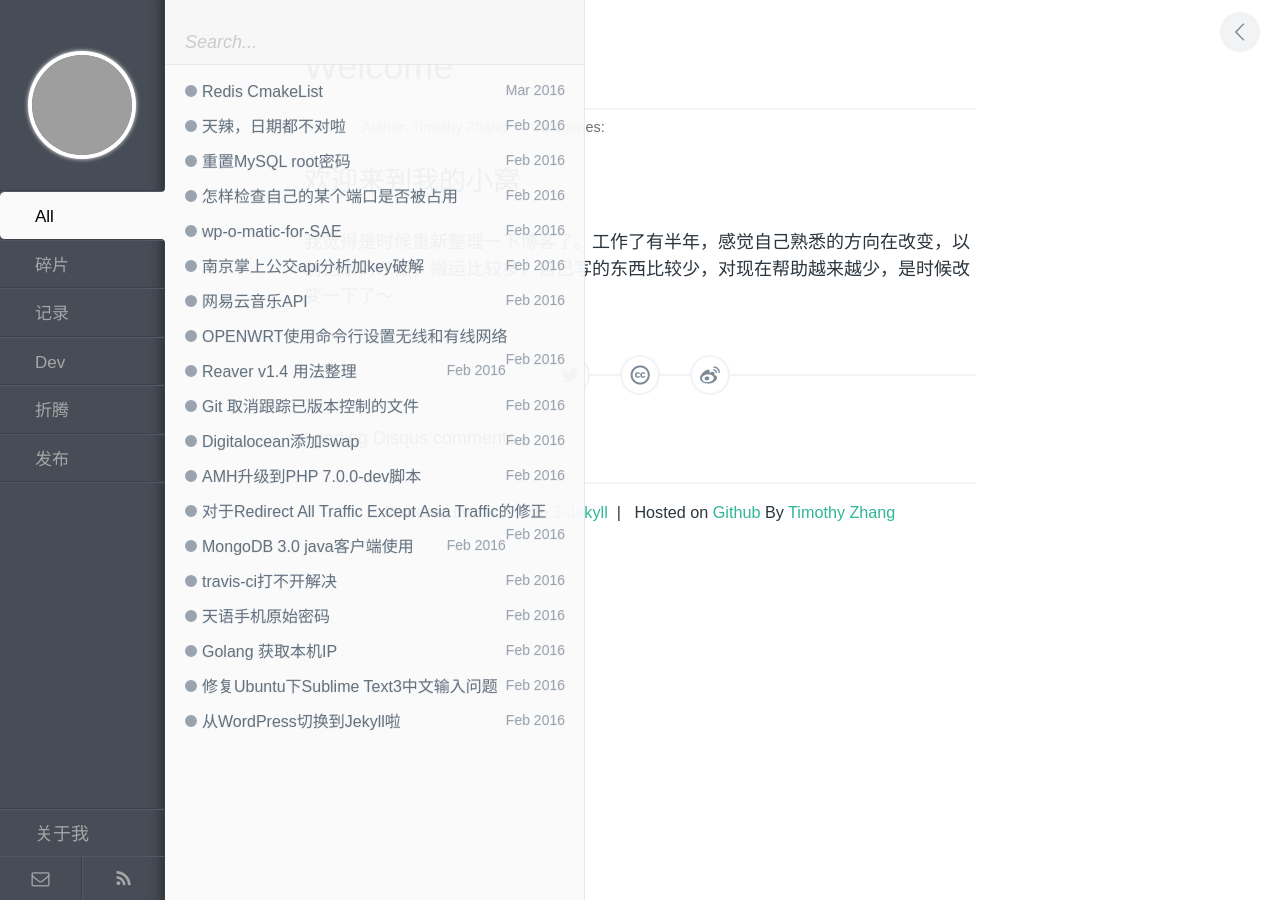
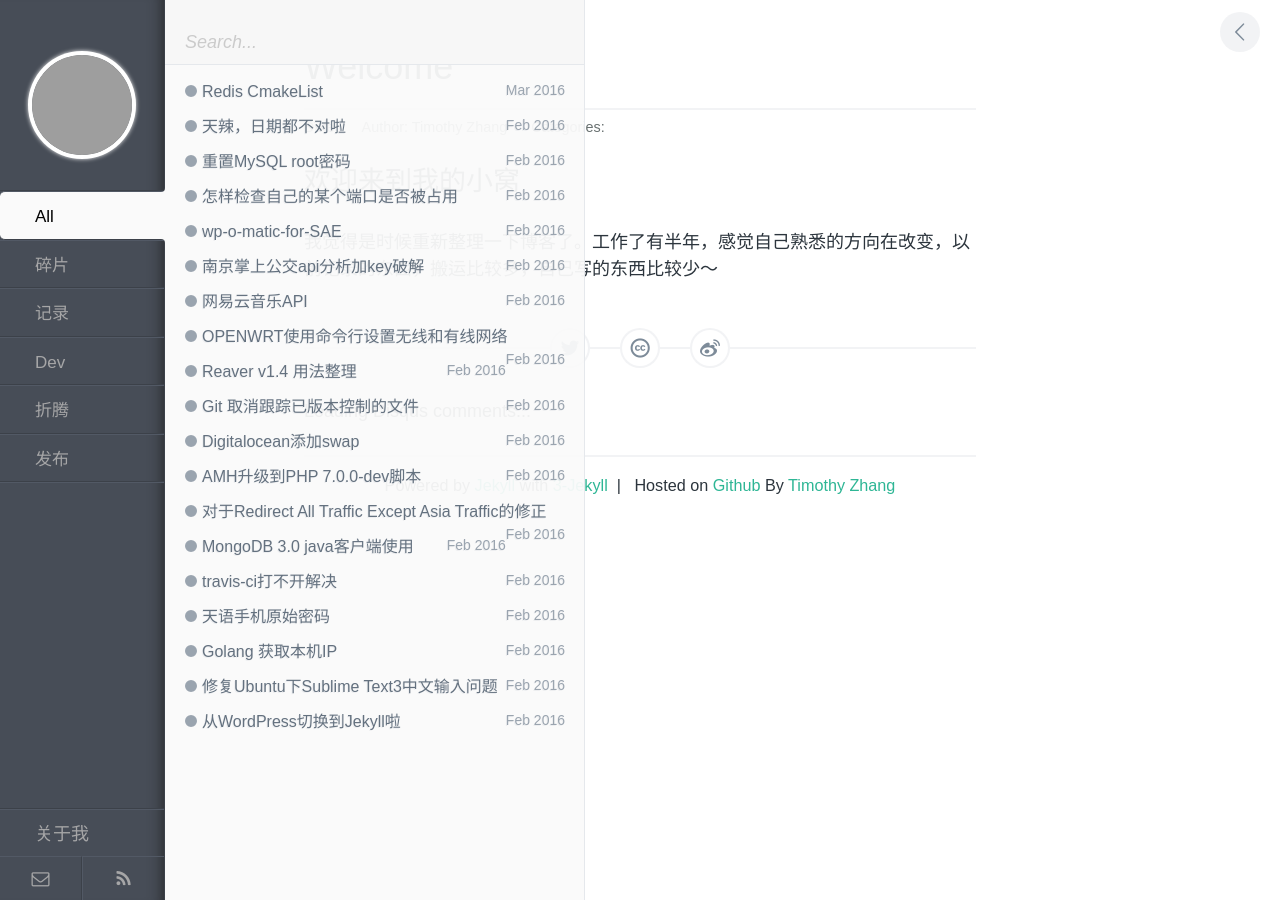
Before and after one commit to TimothyZhang023/zts1993.github.io, a Jekyll site: the page built from index.md, in a window 1280 px wide. Built offline with Jekyll 4.4.1, drawn with Linux system fonts in a browser that asks for light colours; comment, search, counter and statistics services are not loaded; grey boxes are pictures that could not be loaded.

Commit message:
modified:   index.md

```diff
--- a/index.md
+++ b/index.md
@@ -5,4 +5,4 @@ title: Welcome
 
 ## 欢迎来到我的小窝
 
-我觉得是时候重新整理一下博客了。工作了有半年，感觉自己熟悉的方向在改变，以前记录的东西，搬运比较多，自己写的东西比较少，对现在帮助越来越少，是时候改变一下了～
+我觉得是时候重新整理一下博客了。工作了有半年，感觉自己熟悉的方向在改变，以前记录的东西，搬运比较多，自己写的东西比较少～
```
